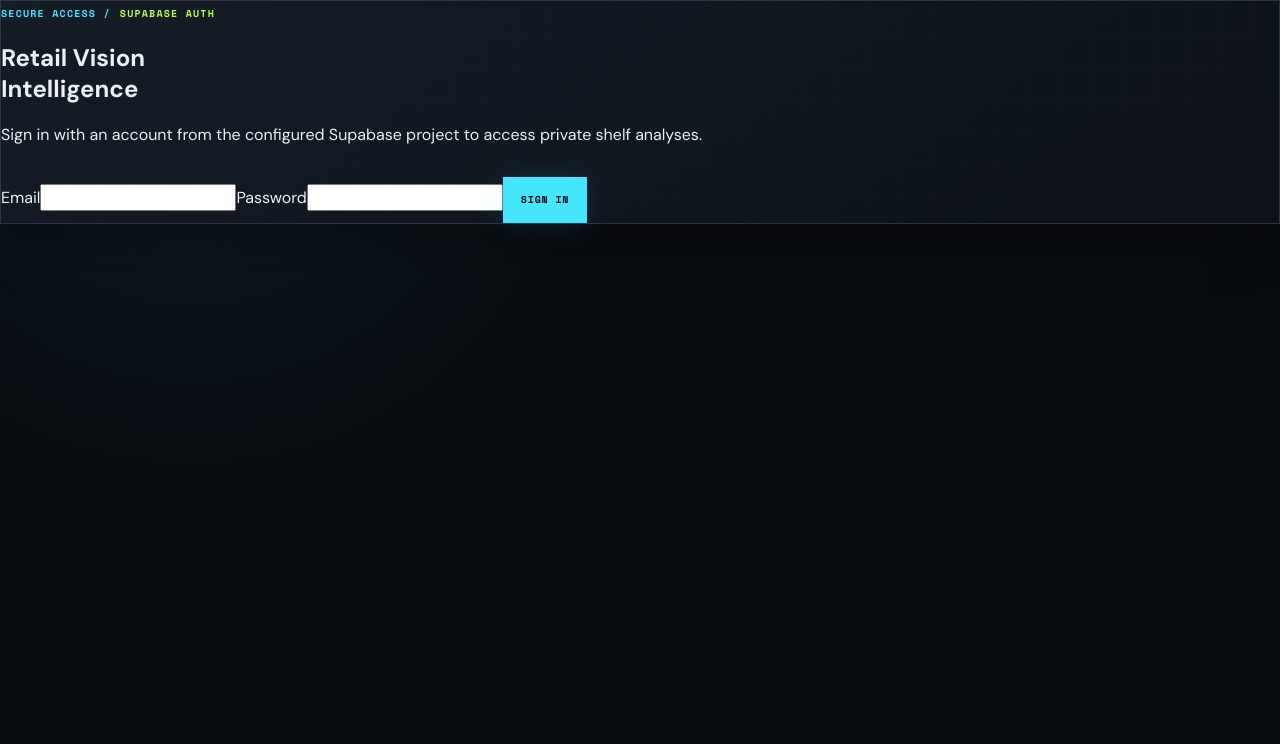
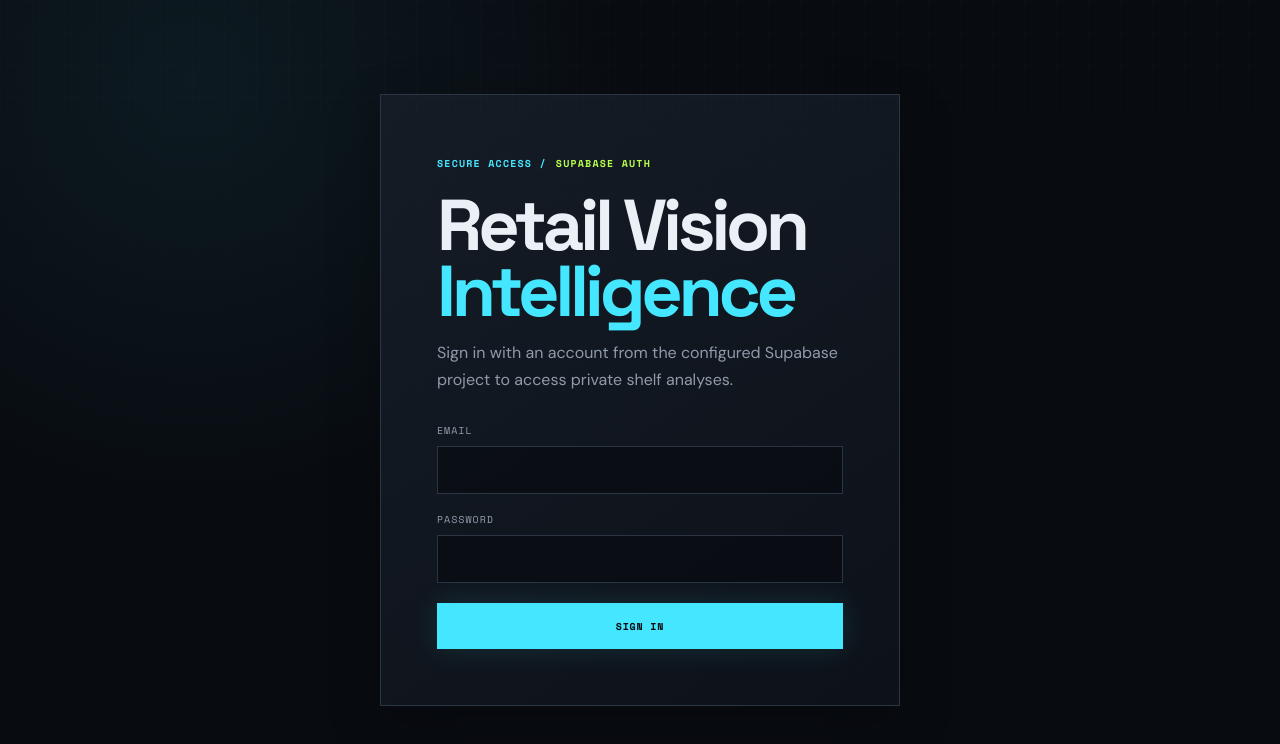
Before and after one commit to owaies/AI-Retail-Shelf-Intelligence, a React (Vite) app in the folder frontend/: page /login in a window 1280 px wide. Shown: the top 744 px of the page. Built offline with nearby package versions, Linux system fonts and the light colour scheme; no server answers.

Commit message:
style: add authenticated retail access UI

```diff
--- a/frontend/src/styles.css
+++ b/frontend/src/styles.css
@@ -21,6 +21,8 @@
 .nav-link.active { color:var(--bg); background:var(--cyan); border-color:var(--cyan); }
 .system-status { margin-left:auto; display:flex; align-items:center; gap:7px; color:var(--muted); font:9px 'Space Mono', monospace; white-space:nowrap; }
 .status-dot { width:7px; height:7px; border-radius:50%; background:var(--lime); box-shadow:0 0 10px rgba(184,255,74,.7); }
+.sign-out-button { min-height:34px; padding:0 11px; color:var(--muted); background:transparent; border:1px solid var(--line); cursor:pointer; font:9px 'Space Mono'; letter-spacing:.08em; }
+.sign-out-button:hover, .sign-out-button:focus-visible { color:var(--text); border-color:var(--danger); outline:none; }
 .page-content { width:min(1380px, calc(100% - 32px)); margin:0 auto; padding:64px 0 90px; }
 .page-header { max-width:880px; margin-bottom:42px; }
 .eyebrow, .panel-label { display:inline-flex; align-items:center; gap:9px; color:var(--cyan); font:700 10px 'Space Mono', monospace; letter-spacing:.12em; text-transform:uppercase; }
@@ -78,8 +80,31 @@
 .setting-row { display:flex; justify-content:space-between; gap:20px; align-items:center; padding:22px 0; border-bottom:1px solid var(--line); }
 .setting-row:last-child { border-bottom:0; }
 .setting-row strong, .setting-row span { display:block; }
-.setting-row span { margin-top:5px; color:var(--muted); font-size:12px; }
-.setting-row code { color:var(--cyan); font:10px 'Space Mono'; }
-@media (max-width: 900px) { .topbar { flex-wrap:wrap; gap:10px; } .nav { order:3; width:100%; } .system-status { margin-left:auto; } .hero-grid, .analysis-workspace, .analytics-grid { grid-template-columns:1fr; } .page-content { padding-top:44px; } }
-@media (max-width: 560px) { .page-content { width:min(100% - 20px, 1380px); padding-bottom:60px; } .topbar { padding:10px; } .brand strong { font-size:11px; } .system-status { font-size:8px; } .page-header h1 { font-size:48px; } .page-header p { font-size:15px; } .hero-panel { min-height:390px; padding:24px; } .hero-panel h2 { font-size:44px; } .section-heading { align-items:start; flex-direction:column; } .upload-zone { min-height:320px; } .setting-row { align-items:flex-start; flex-direction:column; } }
-@media (prefers-reduced-motion: reduce) { *, *::before, *::after { scroll-behavior:auto !important; transition:none !important; } }
+.auth-page { min-height:100vh; display:grid; place-items:center; padding:24px; }
+.auth-panel { width:min(520px, 100%); padding:clamp(28px, 6vw, 56px); }
+.auth-panel h1 { margin:20px 0 14px; font:700 clamp(44px, 8vw, 72px)/.92 'Space Grotesk'; letter-spacing:-.06em; }
+.auth-panel h1 span { color:var(--cyan); }
+.auth-panel > p { color:var(--muted); line-height:1.65; }
+.auth-form { display:grid; gap:18px; margin-top:30px; }
+.auth-form label { display:grid; gap:8px; }
+.auth-form label > span { color:var(--muted); font:10px 'Space Mono'; letter-spacing:.1em; text-transform:uppercase; }
+.auth-form input { width:100%; min-height:48px; padding:0 13px; color:var(--text); background:rgba(8,11,16,.7); border:1px solid var(--line); outline:none; }
+.auth-form input:focus { border-color:var(--cyan); box-shadow:0 0 0 2px rgba(69,230,255,.08); }
+.auth-form .primary-button { width:100%; margin-top:2px; }
+.auth-form .primary-button:disabled { opacity:.55; cursor:wait; }
+.auth-error { padding:12px; border-left:2px solid var(--danger); color:#ffc2cf; background:rgba(255,107,139,.05); font-size:12px; line-height:1.5; }
+@media (max-width: 900px) {
+  .topbar { flex-wrap:wrap; gap:10px 16px; }
+  .nav { order:3; width:100%; }
+  .system-status { margin-left:auto; }
+  .hero-grid, .analysis-workspace, .analytics-grid { grid-template-columns:1fr; }
+}
+@media (max-width: 560px) {
+  .page-content { width:min(100% - 20px, 1380px); padding-top:38px; }
+  .topbar { padding:10px; }
+  .brand strong { font-size:11px; }
+  .system-status { display:none; }
+  .sign-out-button { margin-left:auto; }
+  .hero-panel, .upload-panel, .status-panel { padding:20px; }
+  .upload-zone { min-height:300px; }
+}
```
